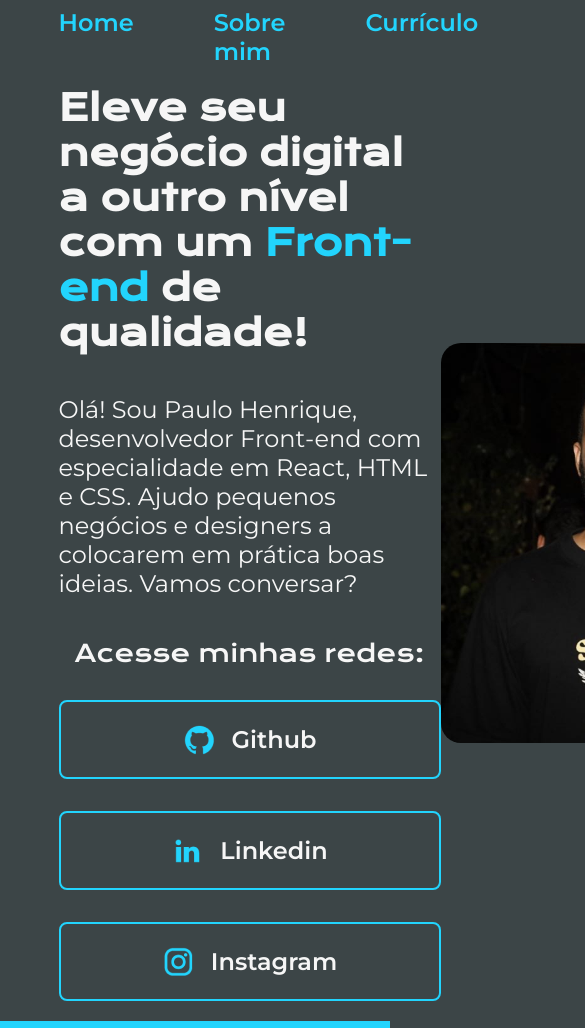
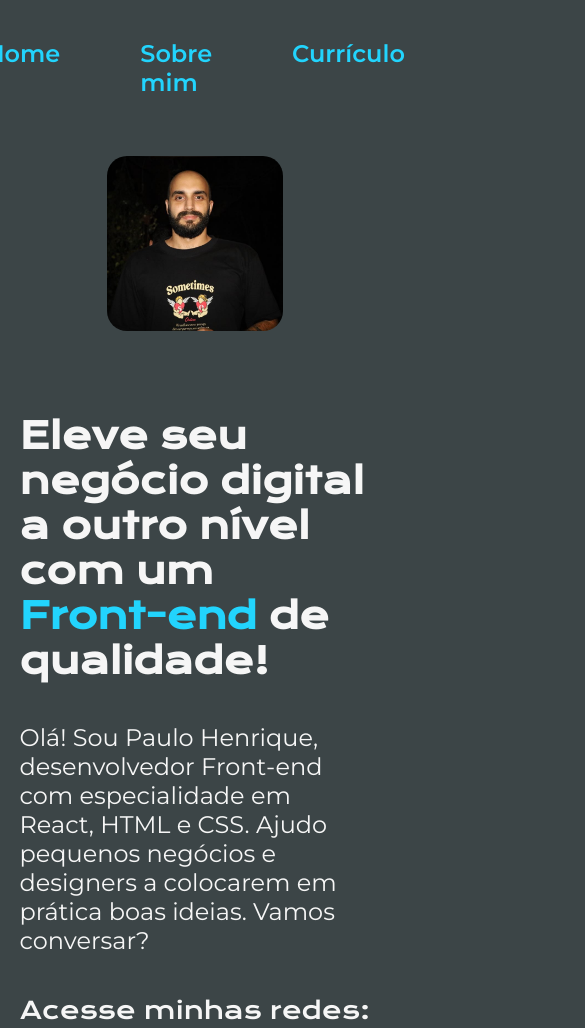
Before and after one commit to pblcnr/curriculo-estudos, a plain HTML site: page index.html in a window 390 px wide. Shown: the top 1028 px of the page, 585 px wide, since content can reach past the window. Drawn offline with nearby package versions, Linux system fonts and the light colour scheme.

Commit message:
Implementação de responsividade

```diff
--- a/styles/style.css
+++ b/styles/style.css
@@ -27,13 +27,13 @@ body {
 
 .cabecalho__menu {
     display: flex;
-    gap: 80px;
+    gap: 5rem;
 }
 
 .cabecalho__menu__link {
     font-family: var(--fonte-secundaria);
     font-weight: 600;
-    font-size: 24px;
+    font-size: 1.5rem;
     color: var(--cor-terciaria);
     text-decoration: none;
 }
@@ -47,17 +47,18 @@ body {
     display: flex;
     align-items: center;
     justify-content: space-between;
+    gap: 82px;
 }
 
 .apresentacao__conteudo {
-    width: 615px;
+    width: 50%;
     display: flex;
     flex-direction: column;
-    gap: 40px;
+    gap: 2.5rem;
 }
 
 .apresentacao__conteudo__titulo {
-    font-size: 36px;
+    font-size: 2.25rem;
     font-family: var(--fonte-primaria);
 }
 
@@ -66,7 +67,7 @@ body {
 }
 
 .apresentacao__conteudo__texto {
-    font-size: 24px;
+    font-size: 1.5rem;
     font-family: var(--fonte-secundaria);
 }
 
@@ -75,27 +76,27 @@ body {
     flex-direction: column;
     justify-content: space-between;
     align-items: center;
-    gap: 32px;
+    gap: 2rem;
 }
 
 .apresentacao__links__subtitulo {
     font-family: var(--fonte-primaria);
     font-weight: 400;
-    font-size: 24px;
+    font-size: 1.5rem;
 }
 
 .apresentacao__links__botoes {
     display: flex;
     justify-content: center;
     align-items: center;
-    gap: 16px;
+    gap: 1rem;
     color: var(--cor-secundaria);
-    font-size: 24px;
-    width: 378px;
+    font-size: 1.5rem;
+    width: 50%;
     text-align: center;
     border: 2px solid var(--cor-terciaria);
-    border-radius: 8px;
-    padding: 21.5px 0;
+    border-radius: 0.5rem;
+    padding: 1.34rem 0;
     text-decoration: none;
     font-family: var(--fonte-secundaria);
     font-weight: 600;
@@ -107,16 +108,35 @@ body {
 
 .foto__perfil {
     border-radius: 20px;
-    width: 400px;
-    height: 400px;
+    width: 50%;
 }
 
 .rodape {
     color: var(--cor-primaria);
     background-color: var(--cor-terciaria);
-    padding: 24px;
+    padding: 1.5rem;
     text-align: center;
     font-family: var(--fonte-secundaria);
-    font-size: 24px;
+    font-size: 1.5rem;
     font-weight: 400;
 }
+
+@media (max-width: 1200px) {
+
+    .cabecalho {
+        padding: 10%;
+    }
+
+    .cabecalho__menu {
+        justify-content: center;
+    }
+
+    .apresentacao {
+        flex-direction: column-reverse;
+        padding: 5%;
+    }
+
+    .apresentacao__conteudo {
+        width: auto;
+    }
+}
```
